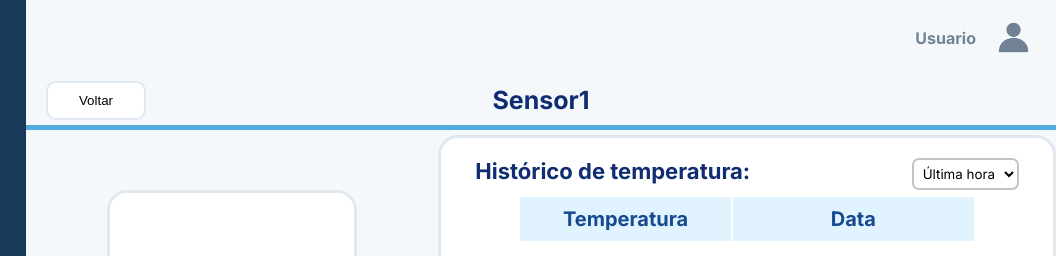
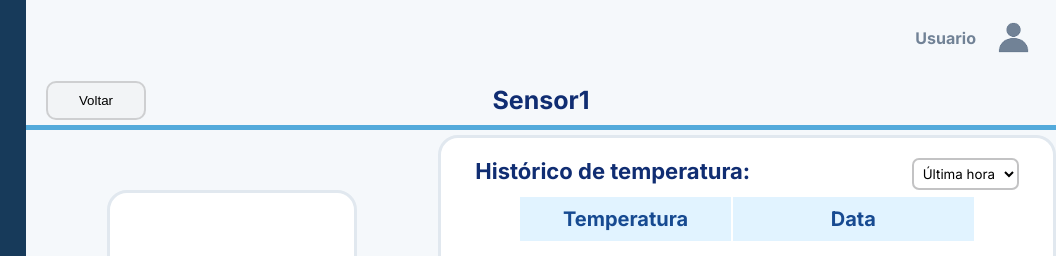
Before and after one commit to luiz-hayashi/projetoPI-sprint2-VaxControl, a plain HTML site: page Algoritmos/Site VaxControl/Dashboard/detalheSensores.html in a window 1280 px wide. In both pictures the pointer is over the button "Voltar". Shown: the top 256 px of the page, 224-1280 px from the left. Drawn offline with nearby package versions, Linux system fonts and the light colour scheme.

Commit message:
feat: adicionado animação básica no botão voltar da pagina detalhesSensores

```diff
--- a/Algoritmos/Site VaxControl/Dashboard/css/detalhesSensores.css
+++ b/Algoritmos/Site VaxControl/Dashboard/css/detalhesSensores.css
@@ -451,3 +451,9 @@ main {
   justify-content: center;
   align-items: center;
 }
+
+.botao-voltar-detalhes:hover {
+    background-color: rgba(233, 233, 233, 0.281);
+    cursor: pointer;
+    border: 2px solid rgba(119, 119, 119, 0.281);
+}
```
